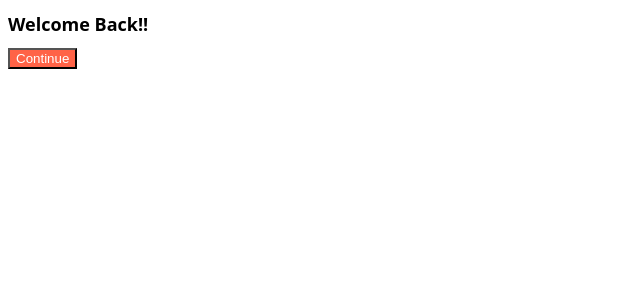
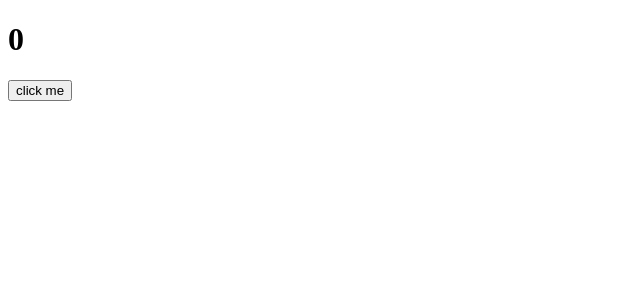
Before and after one commit to tkdgh7063/React-for-beginner, a React (Create React App) app: page / in a window 1280 px wide. Shown: the top 300 px of the page, without its empty margins (0-640 px from the left). Built offline with nearby package versions, Linux system fonts and the light colour scheme.

Commit message:
Update App.js
used useState, useEffect function

```diff
--- a/src/App.js
+++ b/src/App.js
@@ -1,11 +1,16 @@
-import Button from "./Button";
-import styles from "./App.module.css";
+import { useState, useEffect } from "react";
 
 function App() {
+  const [counter, setValue] = useState(0);
+  const onClick = () => setValue((prev) => prev + 1);
+  console.log("i run all the time");
+  useEffect(() => {
+    console.log("CALL THE API....");
+  }, []);
   return (
-    <div className="App">
-      <h1 className={styles.title}>Welcome Back!!</h1>
-      <Button text={"Continue"} />
+    <div>
+      <h1>{counter}</h1>
+      <button onClick={onClick}>click me</button>
     </div>
   );
 }
```
